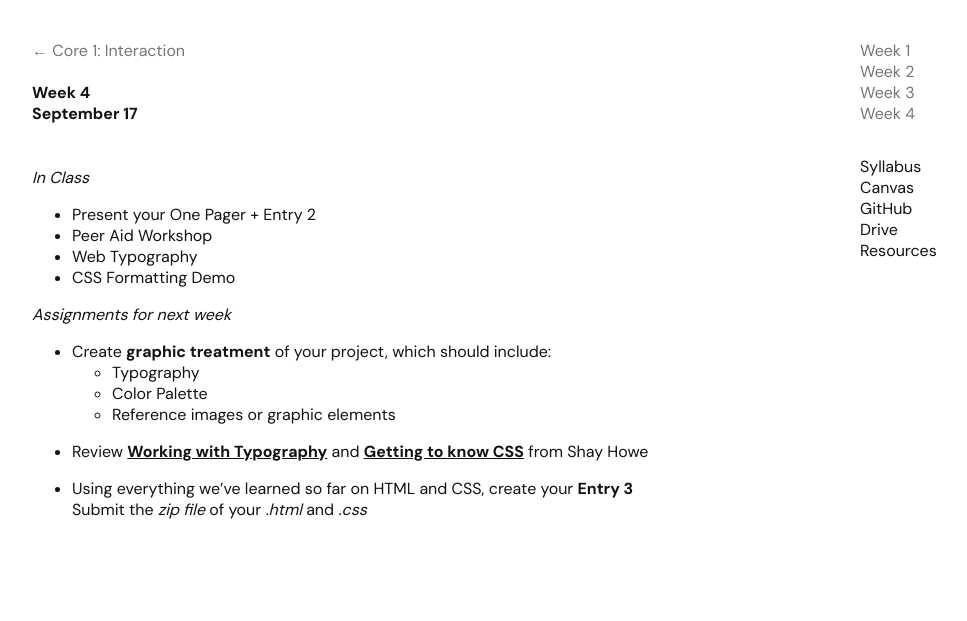
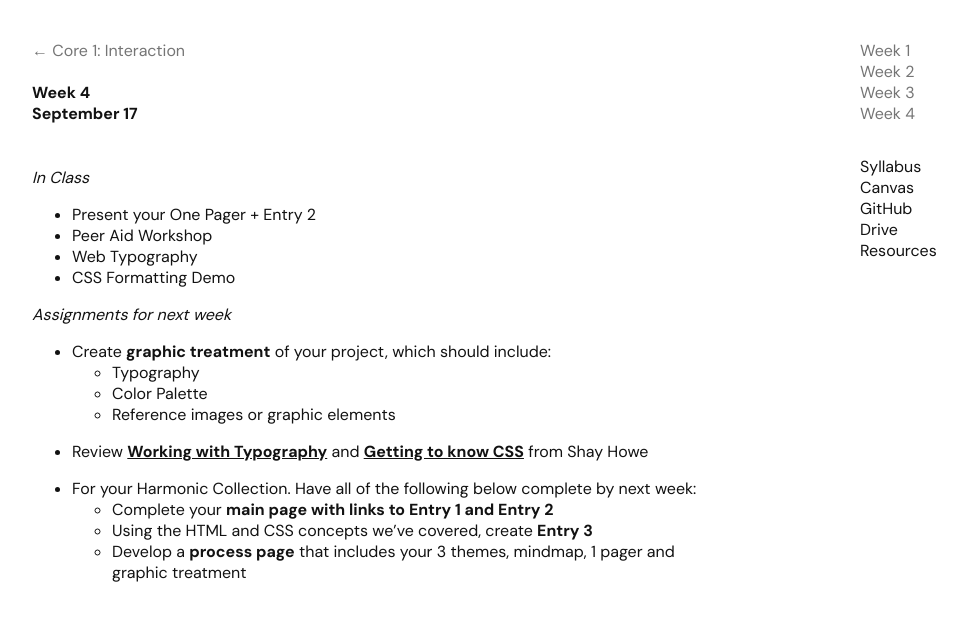
Before and after one commit to core1-interaction/core1-interaction.github.io, a Jekyll site: the page built from week4.md, in a window 1280 px wide. Shown: the top 621 px of the page, without its empty margins (108-1075 px from the left). Built offline with Jekyll 4.4.1, drawn with Linux system fonts in a browser that asks for light colours.

Commit message:
Update week4.md

```diff
--- a/week4.md
+++ b/week4.md
@@ -23,5 +23,7 @@ title: Week 4
 
 + Review **[<u>Working with Typography</u>](https://learn.shayhowe.com/html-css/working-with-typography/)** and **[<u>Getting to know CSS</u>](https://learn.shayhowe.com/html-css/getting-to-know-css/)** from Shay Howe
 
-+ Using everything we’ve learned so far on HTML and CSS, create your **Entry 3**<br>
-Submit the *zip file* of your *.html* and *.css*
++ For your Harmonic Collection. Have all of the following below complete by next week:
+  - Complete your **main page with links to Entry 1 and Entry 2**
+  - Using the HTML and CSS concepts we've covered, create **Entry 3**
+  - Develop a **process page** that includes your 3 themes, mindmap, 1 pager and graphic treatment
```
